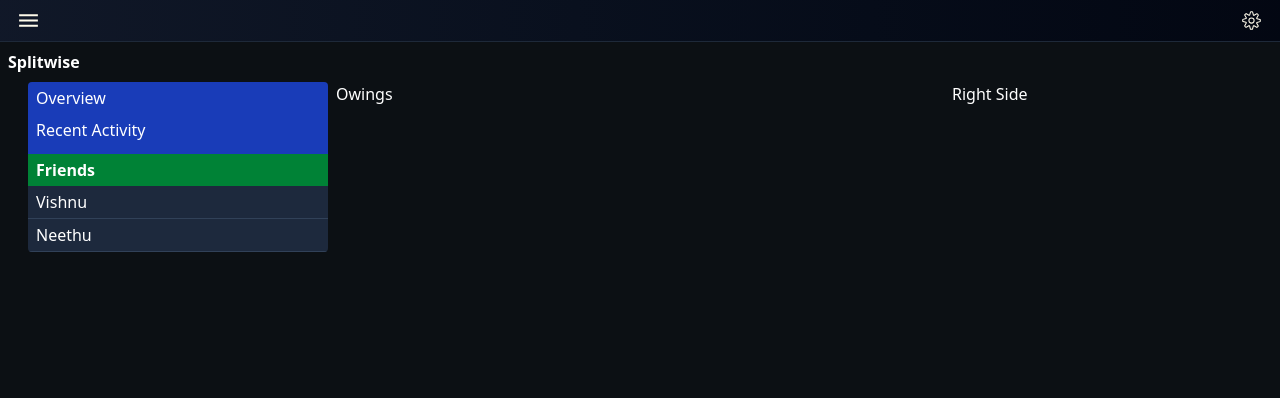
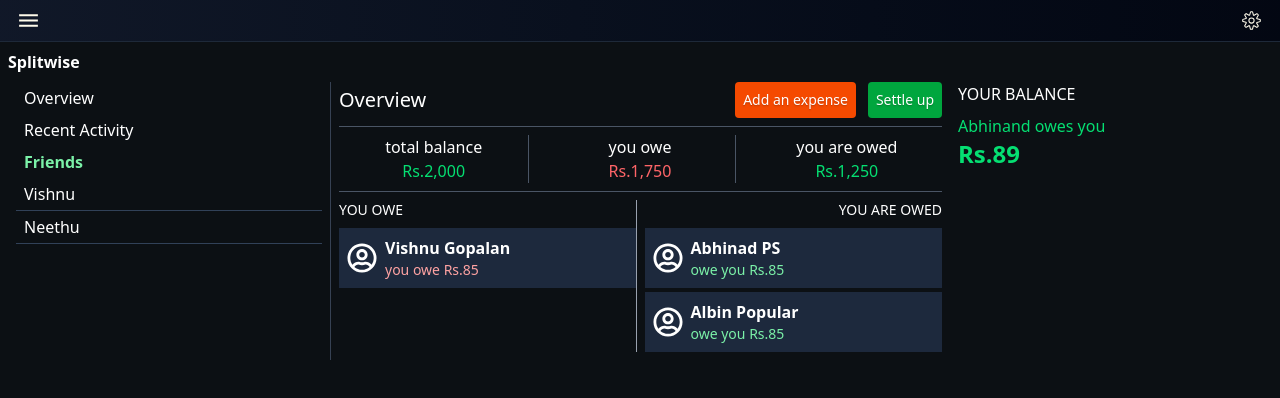
Before and after one commit to mevishnudas/vtrack, a React (Vite) app: page /vtrack/splitwise in a window 1280 px wide. Shown: the top 398 px of the page. Built offline with nearby package versions, Linux system fonts and the light colour scheme; no server answers; sample sign-in values are in the browser's storage.

Commit message:
Splitwise design added & Token check Loading screen added

```diff
--- a/src/App.tsx
+++ b/src/App.tsx
@@ -1,11 +1,13 @@
-import { useEffect } from 'react'
+import { useEffect,useState } from 'react'
 import { Outlet } from "react-router-dom";
 import {fetchRequest} from "./services/Fetch";
 import Head from './pages/layout/Head';
 import { ToastContainer } from 'react-toastify';
+import { ImSpinner3 } from "react-icons/im";
 // import './App.css'
 
 function App() {
+  const [authorized,setAuthorized] = useState(false);
 
   const tokenValidate = async () =>{
     let params = {
@@ -14,8 +16,7 @@
         auth:true
     }
     await fetchRequest(params);
-
-    //console.log(response);
+    setAuthorized(true);
   }
 
   useEffect(()=>{
@@ -30,14 +31,23 @@
   },[]);
   return (
     <>
+    {authorized?(
+      <>
         <main>
           <Head/>
           <div>
             <Outlet/>
           </div>
         </main>
-
         <ToastContainer/>
+      </>
+      ):(
+        <>
+          <div className='p-2 flex justify-center items-center h-dvh'>
+            <ImSpinner3 className='animate-spin text-white' size={20}/>
+          </div>
+        </>
+      )}
     </>
   )
 }
--- a/src/pages/splitwise/Splitwise.tsx
+++ b/src/pages/splitwise/Splitwise.tsx
@@ -1,18 +1,22 @@
 import LeftSideBar from "./components/LeftSideBar";
 import RightSideBar from "./components/RightSideBar";
 import Owing from "./components/Owing";
+
+import PageTitle from "../../utils/PageTitle";
 
 const Splitwise = () =>{
 
     return(
         <>
+            <PageTitle pageName="Splitwise"/>
+
             <div className="p-2">
                 <h1 className="font-bold text-white">Splitwise</h1>
 
 
-                <div className="grid grid-cols-4 text-white px-5 py-2 gap-2">
+                <div className="grid grid-cols-4 text-white px-2 py-2 gap-2">
                     <div className="col-span-1"><LeftSideBar/></div>
-                    <div className="col-span-2"><Owing/></div>
+                    <div className="col-span-2 border-l-1 border-l-gray-700"><Owing/></div>
                     <div className="col-span-1"><RightSideBar/></div>
                 </div>
 
--- a/src/pages/splitwise/components/LeftSideBar.tsx
+++ b/src/pages/splitwise/components/LeftSideBar.tsx
@@ -3,17 +3,18 @@
         <>
             <div>
 
-                <div className="rounded-sm overflow-hidden">
-                    <div className="pb-2 bg-blue-800">
+                <div>
+
+                    <div className="">
                         <ul>
-                            <li className="px-2 py-1">Overview</li>
-                            <li className="px-2 py-1">Recent Activity</li>
+                            <li className="px-2 py-1 text-white hover:bg-stone-300 hover:text-black cursor-pointer select-none">Overview</li>
+                            <li className="px-2 py-1 text-white hover:bg-stone-300 hover:text-black cursor-pointer select-none">Recent Activity</li>
                         </ul>
                     </div>
 
                     <div>
-                        <h1 className="bg-green-700 px-2 py-1 font-bold">Friends</h1>
-                        <ul className="bg-slate-800">
+                        <h1 className=" px-2 py-1 font-bold text-green-300">Friends</h1>
+                        <ul>
                             <li className="px-2 py-1 border-b-1 border-slate-700 hover:bg-slate-700 cursor-pointer">Vishnu</li>
                             <li className="px-2 py-1 border-b-1 border-slate-700 hover:bg-slate-700 cursor-pointer">Neethu</li>
                         </ul>
--- a/src/pages/splitwise/components/Owing.tsx
+++ b/src/pages/splitwise/components/Owing.tsx
@@ -1,7 +1,27 @@
+import OverviewBalance from "./overview/OverviewBalance";
+import ExpenseList from "./listing/ExpenseList";
+import TitleHead from "./title/TitleHead";
+
 const Owing = () =>{
     return(
         <>
-            <h1 className="text-white">Owings</h1>
+            <div className="grid grid-cols-3 px-2">
+
+                <div className="col-span-3">
+                    <TitleHead title="Overview"/>
+                </div>
+
+                <div className="col-span-3">
+                    <OverviewBalance
+                        total_balance={2000}
+                        you_owe={1750}
+                        you_are_owe={1250}
+                    />
+                </div>
+
+            </div>
+
+            <ExpenseList/>
         </>
     );
 };
--- a/src/pages/splitwise/components/RightSideBar.tsx
+++ b/src/pages/splitwise/components/RightSideBar.tsx
@@ -1,7 +1,16 @@
 const RightSideBar = () =>{
     return(
         <>
-            <h1 className="text-white">Right Side</h1>
+            <div>
+                <h1 className="text-white uppercase">Your balance</h1>
+
+                <div className="py-2">
+                    <h2 className="text-green-400">Abhinand owes you</h2>
+                    <h1 className="text-2xl font-bold text-green-400">Rs.89</h1>
+
+                    {/* <h2 className="text-red-400">You owe Vishnu</h2> */}
+                </div>
+            </div>
         </>
     );
 };
--- /dev/null
+++ b/src/pages/splitwise/components/listing/ExpenseList.tsx
@@ -0,0 +1,71 @@
+import { FaRegUserCircle } from "react-icons/fa";
+
+const ExpenseList = () =>{
+
+    type FriendBriefProps = {
+        info:any,
+        you_owe:boolean
+    };
+    const FriendBrief = ({info,you_owe}:FriendBriefProps) =>{
+        return(
+            <div className="bg-slate-800 hover:bg-slate-700 p-2 flex cursor-pointer">
+                <div className="flex justify-center items-center">
+                    <FaRegUserCircle size={30} />
+                </div>
+
+                <div className="px-2">
+                    <h1 className="text-base font-bold">{info.name}</h1>
+
+                    {you_owe?(
+                        <h2 className="text-red-300 text-sm">you owe Rs.85</h2>
+                    ):(
+                        <h2 className="text-green-300 text-sm">owe you Rs.85</h2>
+                    )}
+
+                </div>
+            </div>
+        );
+    }
+
+    const splitListYouOwe = [{
+        name:"Vishnu Gopalan"
+    }
+    ];
+
+    const splitListYouAreOwe = [
+    {
+        name:"Abhinad PS"
+    },
+    {
+        name:"Albin Popular"
+    }
+    ];
+
+    return(
+        <>
+        <div className="grid grid-cols-2 gap-2 p-2">
+                <div className="col-span-1 text-white border-r-1 border-r-gray-400 ">
+                    <h1 className="uppercase text-sm">You owe</h1>
+
+                    <div className="pt-2 grid gap-1">
+                        {splitListYouOwe.map((row)=>(
+                            <FriendBrief info={row} you_owe={true}/>
+                        ))}
+                    </div>
+
+                </div>
+                <div className="col-span-1 text-white">
+                    <h1 className="uppercase text-end text-sm">You are owed</h1>
+
+                    <div className="pt-2 grid gap-1">
+                        {splitListYouAreOwe.map((row)=>(
+                            <FriendBrief info={row} you_owe={false}/>
+                        ))}
+                    </div>
+                </div>
+        </div>
+        </>
+    );
+};
+
+export default ExpenseList;
--- /dev/null
+++ b/src/pages/splitwise/components/overview/OverviewBalance.tsx
@@ -0,0 +1,28 @@
+type OverviewBalanceProps ={
+    total_balance:number|0,
+    you_owe:number|0,
+    you_are_owe:number|0
+}
+
+const OverviewBalance = ({total_balance,you_owe,you_are_owe}:OverviewBalanceProps) =>{
+    return(
+        <div className="grid grid-cols-3 pt-2 gap-4 border-b-1 border-b-gray-600 pb-2">
+            <div className="border-r-1 border-r-gray-600">
+                <h1 className="text-center">total balance</h1>
+                <h2 className="text-center text-green-400">Rs.{total_balance.toLocaleString("en-IN")}</h2>
+            </div>
+
+            <div className="border-r-1 border-r-gray-600">
+                <h1 className="text-center">you owe</h1>
+                <h2 className="text-center text-red-400">Rs.{you_owe.toLocaleString("en-IN")}</h2>
+            </div>
+
+            <div className="">
+                <h1 className="text-center">you are owed</h1>
+                <h2 className="text-center text-green-400">Rs.{you_are_owe.toLocaleString("en-IN")}</h2>
+            </div>
+        </div>
+    );
+};
+
+export default OverviewBalance;
--- /dev/null
+++ b/src/pages/splitwise/components/title/TitleHead.tsx
@@ -0,0 +1,19 @@
+type TitleHeadProps = {
+    title:string
+}
+const TitleHead = ({title}:TitleHeadProps) =>{
+    return(
+        <div className="grid grid-cols-3 border-b-1 border-b-gray-600 pb-2">
+            <div className="col-span-1 flex items-center">
+                <h1 className="text-white text-xl">{title}</h1>
+            </div>
+            <div className="col-span-2 gap-3 flex justify-end">
+                {/* bg-gradient-to-b from-orange-600 to-orange-700 */}
+                <button className="bg-orange-600 hover:bg-orange-700 p-2 rounded-sm  text-sm text-shadow-sm cursor-pointer">Add an expense</button>
+                <button className="bg-green-600 hover:bg-green-700 p-2 rounded-sm  text-sm text-shadow-sm cursor-pointer">Settle up</button>
+            </div>
+        </div>
+    );
+};
+
+export default TitleHead;
```
Lines whose indentation alone changed are shown as unchanged.
